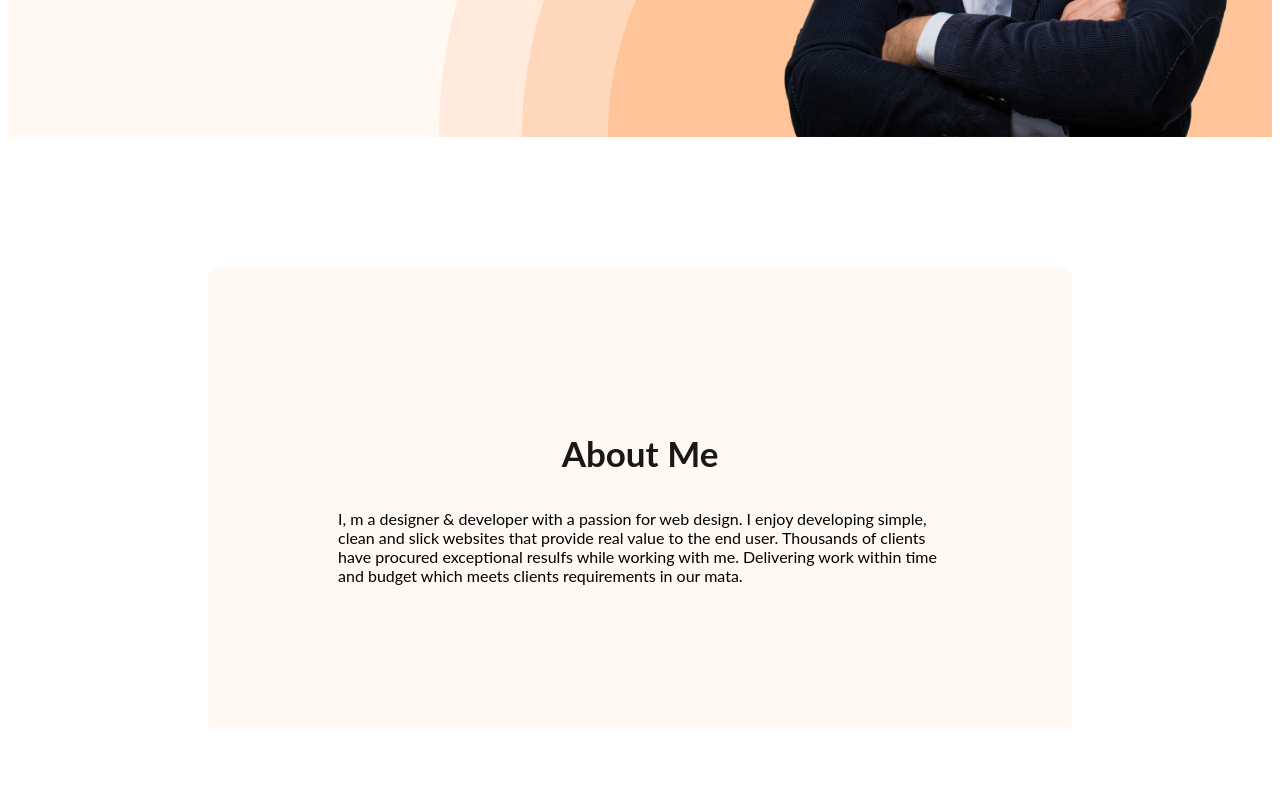
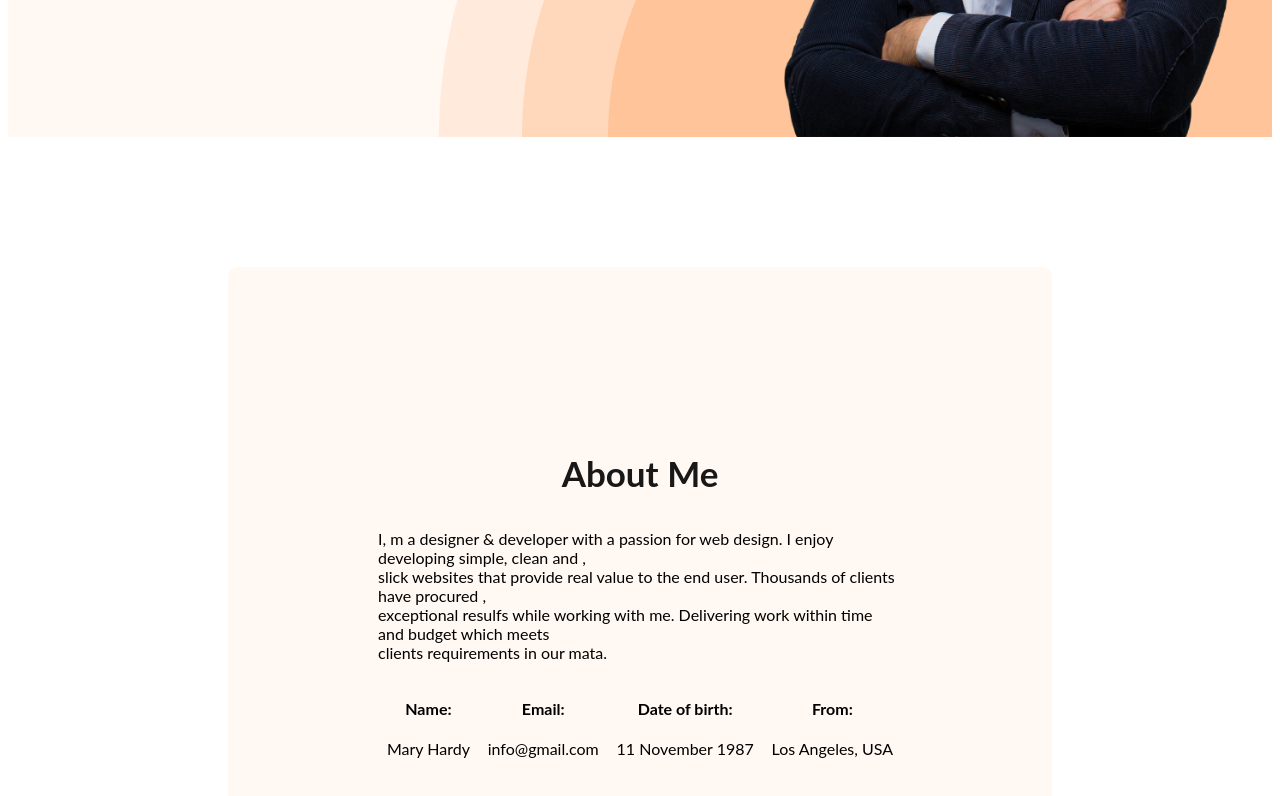
Before and after one commit to JAHIDEMU/webdeveloper-portfolio, a plain HTML site: page index.html in a window 1280 px wide. Shown: the part 624-1420 px from the top of the page. Drawn offline with Linux system fonts and the light colour scheme.

Commit message:
added about section

```diff
--- a/index.html
+++ b/index.html
@@ -40,8 +40,28 @@
         <section class="about">
             <h3 class="section-title">About Me</h3>
             <p class="section-descriptiopn">
-                I, m a designer & developer with a passion for web design. I enjoy developing simple, clean and slick websites that provide real value to the end user. Thousands of clients have procured exceptional resulfs while working with me. Delivering work within time and budget which meets clients requirements in our mata.
+                I, m a designer & developer with a passion for web design. I enjoy developing simple, clean and ,<br>slick websites that provide real value to the end user. Thousands of clients have procured ,<br>exceptional resulfs while working with me. Delivering work within time and budget which meets<br>clients requirements in our mata.
             </p>
+            <div class="about-info-container">
+                <!-- .about-info*4>h4.info-title+p.info-description -->
+                <div class="about-info">
+                    <h4 class="info-title">Name:</h4>
+                    <p class="info-description">Mary Hardy</p>
+                </div>
+                <div class="about-info">
+                    <h4 class="info-title">Email:</h4>
+                    <p class="info-description">info@gmail.com</p>
+                </div>
+                <div class="about-info">
+                    <h4 class="info-title">Date of birth:</h4>
+                    <p class="info-description">11 November 1987</p>
+                </div>
+                <div class="about-info">
+                    <h4 class="info-title">From:</h4>
+                    <p class="info-description">Los Angeles, USA</p>
+                </div>
+
+            </div>
         </section>
 
     </main>
--- a/styles/portfolio.css
+++ b/styles/portfolio.css
@@ -32,6 +32,7 @@
  .section-description {
      color: var(--Dark-03, #757575);
      text-align: center;
+
 
      font-size: 18px;
 
@@ -112,11 +113,22 @@
  }
 
  /* main sections */
+ main {
+     max-width: 1140;
+     margin: 0 auto;
+ }
 
  /* about sections styles */
  .about {
-     padding: 130px;
      border-radius: 10px;
      background: #FFF8F3;
-     margin: 130px 200px;
+     padding: 150px;
+     margin: 130px 220px;
  }
+.about-info-container{
+    display: flex;
+    justify-content: space-around;
+}
+.about-info{
+    text-align: center;
+}
```
